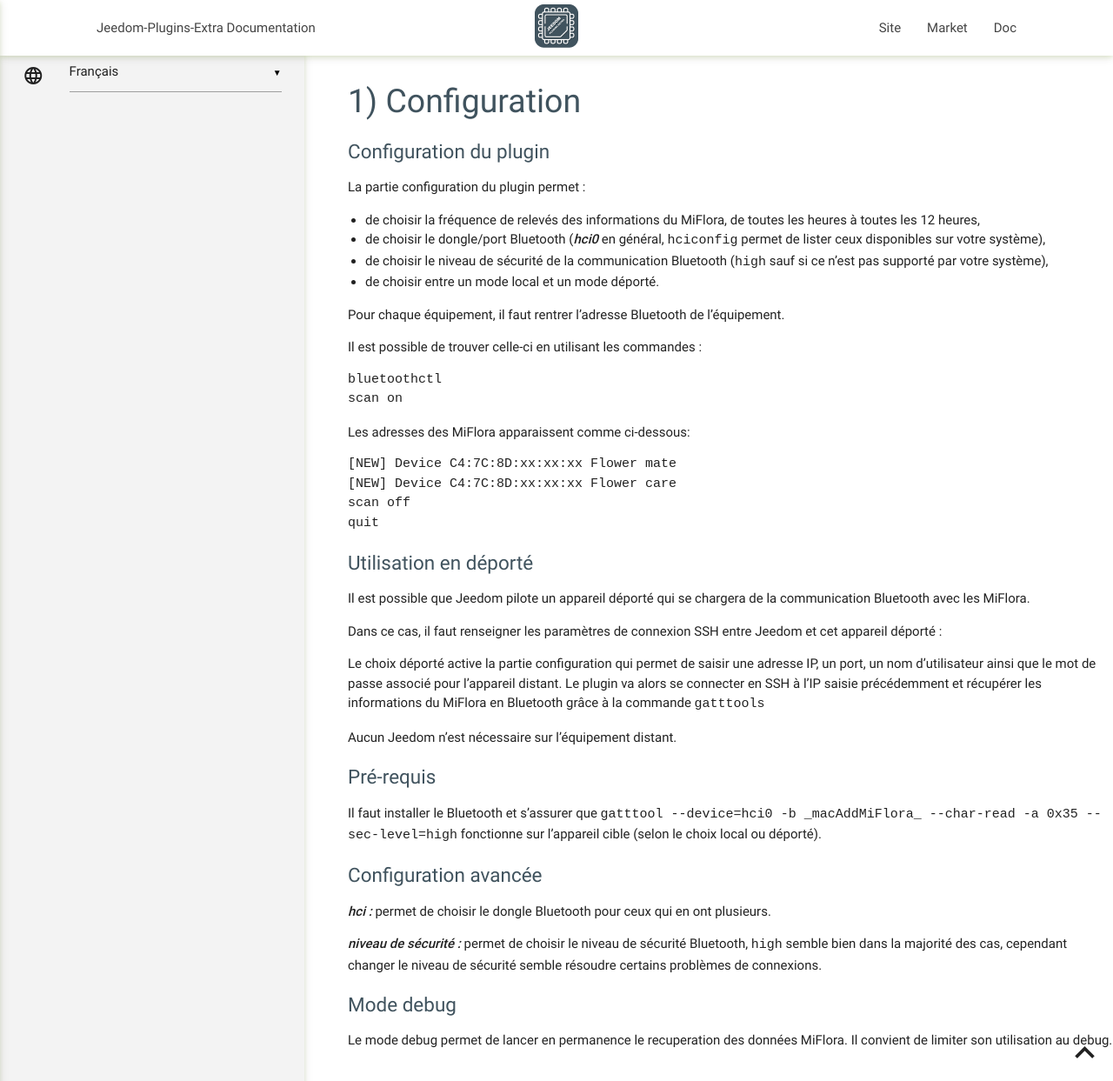
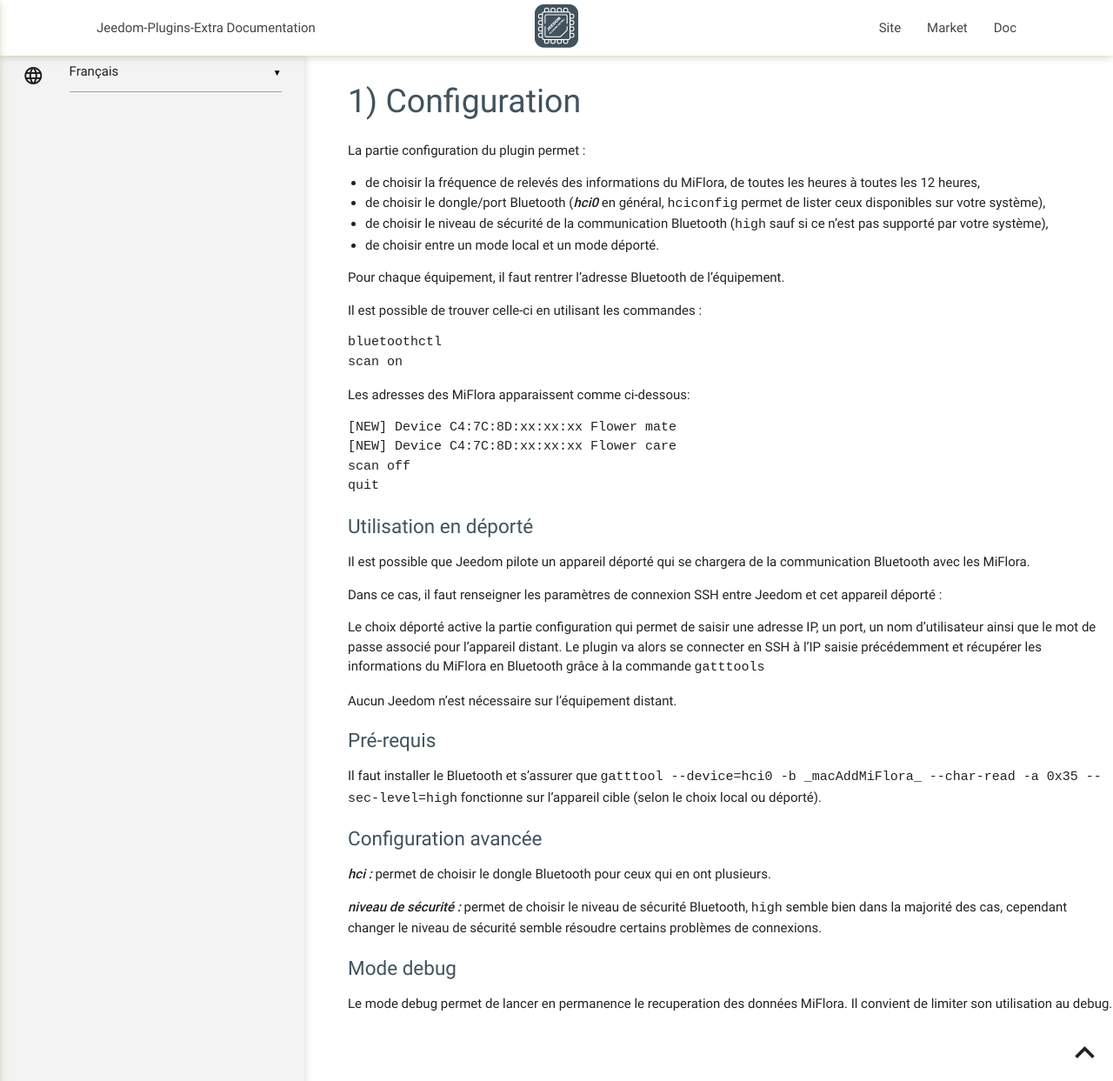
Before and after one commit to rjullien/testDocs, a Jekyll site: the page built from docs/fr_FR/configuration.md, in a window 1280 px wide and 1243 px high. Shown: the whole window at 87% size. Built offline with Jekyll 4.4.1, drawn with Linux system fonts in a browser that asks for light colours; our own code applies the rules of GitHub Pages for plain Markdown files.

Commit message:
simplification de la configuration

```diff
--- a/docs/fr_FR/configuration.md
+++ b/docs/fr_FR/configuration.md
@@ -1,6 +1,4 @@
 # Configuration
-
-### Configuration du plugin
 
 La partie configuration du plugin permet :
 
```
